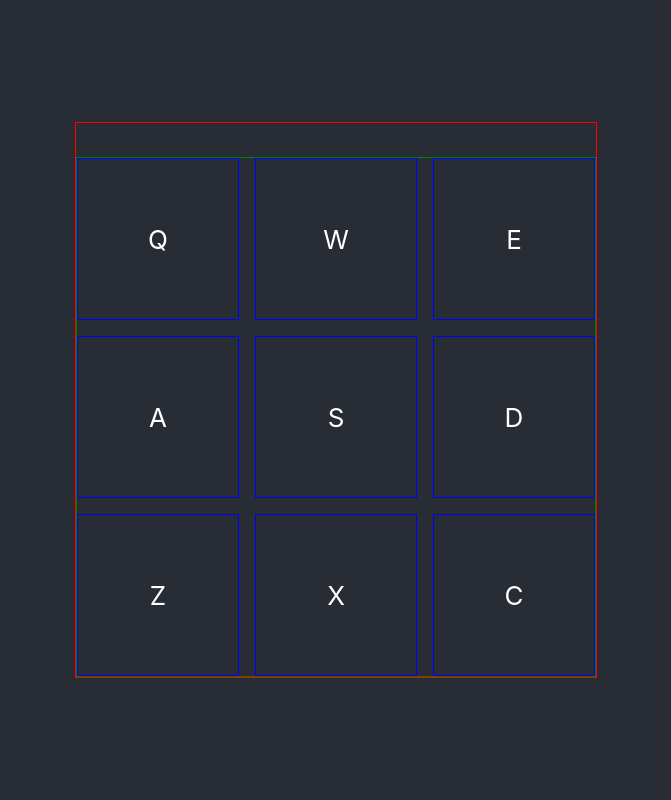
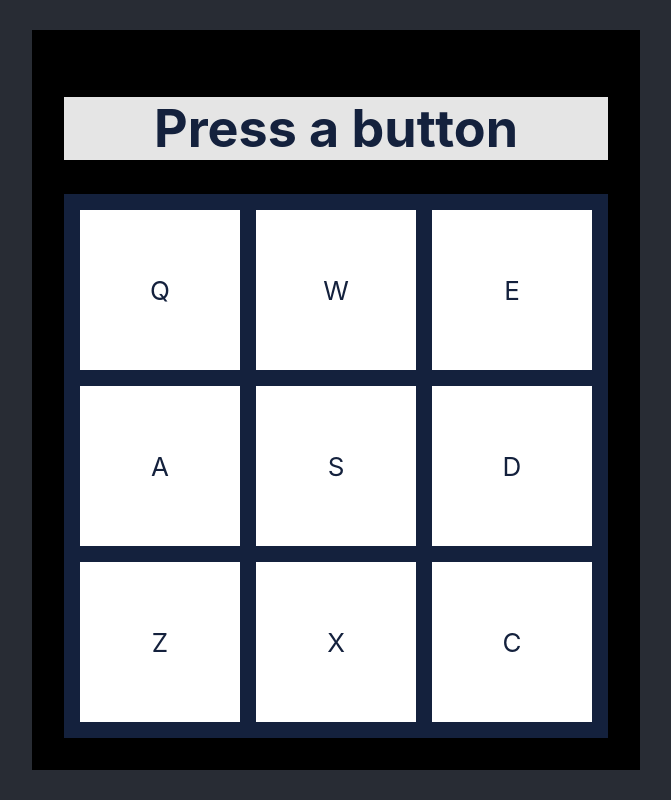
Before and after one commit to alstroemerieae/fcc-drum-machine, a React (Create React App) app: page / in a window 1280 px wide. Shown: the whole page, without its empty margins (304-975 px from the left). Built offline with nearby package versions, Linux system fonts and the light colour scheme.

Commit message:
Update app style

```diff
--- a/src/App.css
+++ b/src/App.css
@@ -1,31 +1,63 @@
+:root {
+  --black: #000000ff;
+  --oxford-blue: #14213dff;
+  --orange-web: #fca311ff;
+  --platinum: #e5e5e5ff;
+  --white: #ffffffff;
+}
+
 .App {
-  background-color: #282c34;
-  min-height: 100vh;
   display: flex;
   flex-direction: column;
   align-items: center;
   justify-content: center;
+
+  min-height: 100vh;
+
   font-size: calc(10px + 2vmin);
+  text-align: center;
   color: white;
-  text-align: center;
+  background-color: #282c34;
 }
 
 #drum-machine {
-  border: 1px solid red;
+  padding: 2rem;
+
+  background: var(--black);
+}
+
+.pad-display {
+  color: var(--oxford-blue);
+  background: var(--platinum);
 }
 
 .pad-bank {
   display: grid;
   grid-template-columns: repeat(3, 1fr);
   gap: 1rem;
-  border: 1px solid green;
+
+  padding: 1rem;
+
+  background: var(--oxford-blue);
 }
 
 .drum-pad {
-  border: 1px solid blue;
-  width: 10rem;
-  height: 10rem;
   display: flex;
   justify-content: center;
   align-items: center;
+
+  width: 10rem;
+  height: 10rem;
+
+  cursor: pointer;
+  color: var(--oxford-blue);
+  background: var(--white);
 }
+
+.drum-pad:hover {
+  background: var(--platinum);
+}
+
+.drum-pad:active {
+  background: var(--orange-web);
+}
--- a/src/App.js
+++ b/src/App.js
@@ -3,7 +3,7 @@ import { useState, useEffect } from 'react';
 
 function App() {
   const [drumPads, setDrumPads] = useState([])
-  const [drumPadName, setdrumPadName] = useState()
+  const [drumPadName, setdrumPadName] = useState("Press a button")
   console.log(drumPads)
   console.log(drumPadName)
 
@@ -37,7 +37,7 @@ function App() {
   return (
     <div className="App">
       <div id="drum-machine">
-        <div id="display"className="pad-display">
+        <div id="display" className="pad-display">
           <h1>{drumPadName}</h1>
         </div>
         <div id="pad-bank" className="pad-bank">
```
